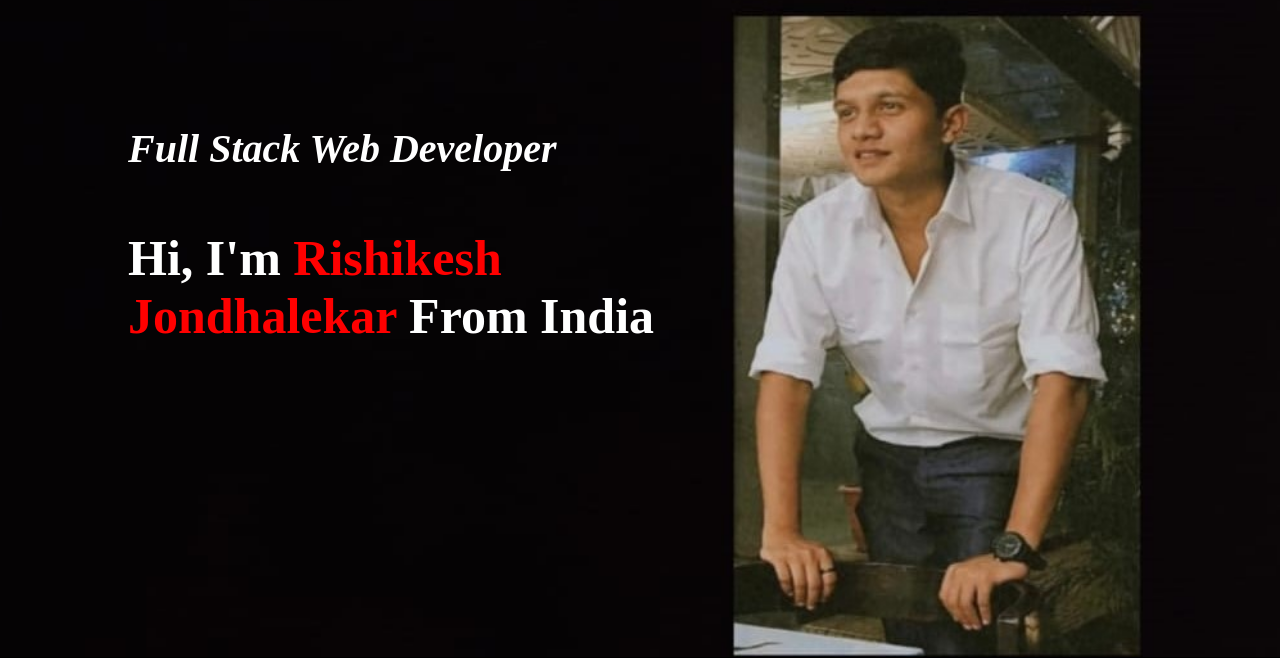
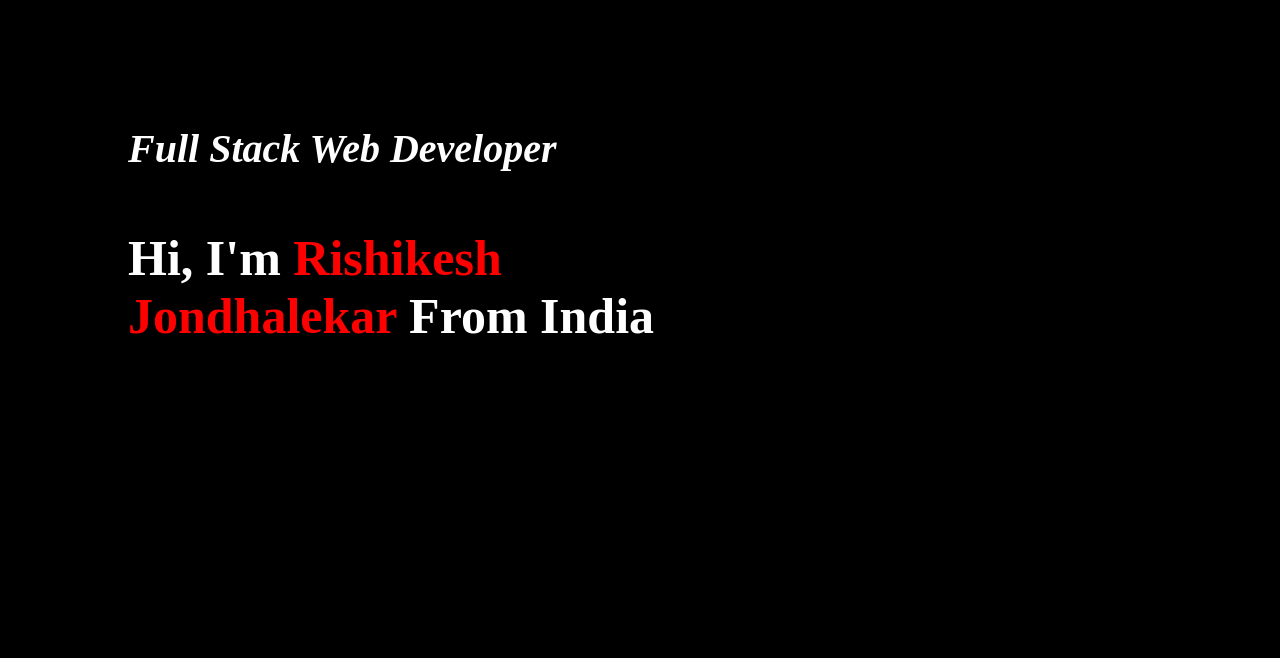
Before and after one commit to RishikeshJ27/portfolio, a plain HTML site: page index.html in a window 1280 px wide. Shown: the part 143-801 px from the top of the page. Drawn offline with Linux system fonts and the light colour scheme; files whose address does not match are found by name.

Commit message:
Update style.css

```diff
--- a/style.css
+++ b/style.css
@@ -16,7 +16,7 @@ body {
 #header {
   width: 100%;
   height: 100vh;
-  background-image: url(1.jpg);
+
   background-size: cover;
   background-position: right;
 }
```
